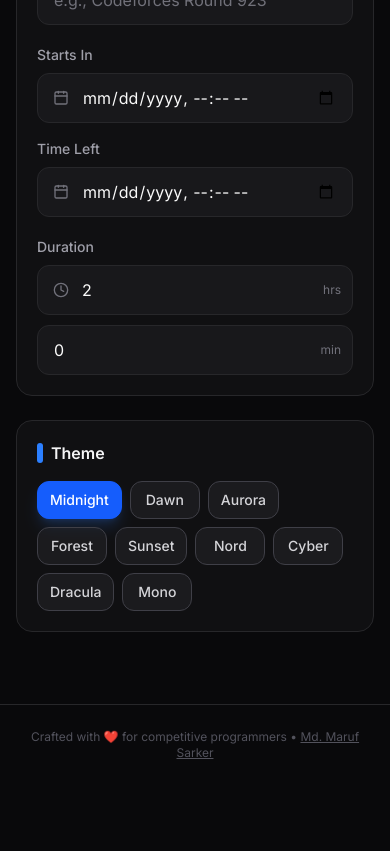
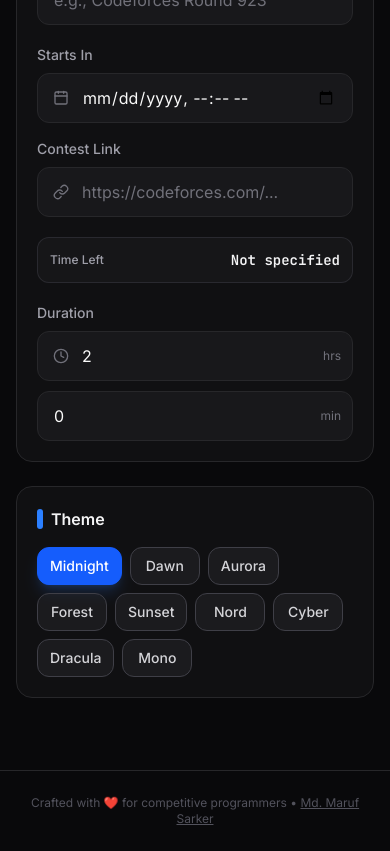
Before and after one commit to maruf-pfc/cp-snapshot, a React (Vite) app: page / in a window 390 px wide. Shown: the part 1160-2011 px from the top of the page. Before the commit the page ends 1945 px from the top, so only its background shows below. Built offline with nearby package versions, Linux system fonts and the light colour scheme.

Commit message:
feat: add Contest Link input, live Time Left countdown, and responsive grid layout

```diff
--- a/src/components/ContestForm.tsx
+++ b/src/components/ContestForm.tsx
@@ -1,29 +1,46 @@
 import React from "react";
 import { useContestStore } from "../hooks/useContestStore";
-import { Calendar, Clock } from "lucide-react";
+import { Calendar, Clock, Link } from "lucide-react";
+import { calculateTimeLeft } from "../utils/formatters";
 
 const ContestForm: React.FC = () => {
   const {
     contestName,
     startDateTime,
-    timeLeft,
+    contestLink,
     duration,
     setContestName,
     setStartDateTime,
-    setTimeLeft,
+    setContestLink,
     setDuration,
   } = useContestStore();
 
+  // Live-updating time left display
+  const [liveTimeLeft, setLiveTimeLeft] = React.useState(
+    calculateTimeLeft(startDateTime),
+  );
+
+  React.useEffect(() => {
+    if (!startDateTime) {
+      setLiveTimeLeft("Not specified");
+      return;
+    }
+    setLiveTimeLeft(calculateTimeLeft(startDateTime));
+    const timer = setInterval(
+      () => setLiveTimeLeft(calculateTimeLeft(startDateTime)),
+      1000,
+    );
+    return () => clearInterval(timer);
+  }, [startDateTime]);
+
   const handleDurationHours = (e: React.ChangeEvent<HTMLInputElement>) => {
     const hours = parseInt(e.target.value) || 0;
-    const mins = duration % 60;
-    setDuration(hours * 60 + mins);
+    setDuration(hours * 60 + (duration % 60));
   };
 
   const handleDurationMinutes = (e: React.ChangeEvent<HTMLInputElement>) => {
     const mins = parseInt(e.target.value) || 0;
-    const hours = Math.floor(duration / 60);
-    setDuration(hours * 60 + Math.min(mins, 59));
+    setDuration(Math.floor(duration / 60) * 60 + Math.min(mins, 59));
   };
 
   return (
@@ -58,18 +75,27 @@ const ContestForm: React.FC = () => {
         </div>
         <div>
           <label className="block text-sm font-medium mb-2 text-zinc-400">
-            Time Left
+            Contest Link
           </label>
           <div className="relative">
-            <Calendar className="absolute left-4 top-1/2 -translate-y-1/2 w-4 h-4 text-zinc-500" />
+            <Link className="absolute left-4 top-1/2 -translate-y-1/2 w-4 h-4 text-zinc-500" />
             <input
-              type="datetime-local"
-              value={timeLeft}
-              onChange={(e) => setTimeLeft(e.target.value)}
+              type="url"
+              value={contestLink}
+              onChange={(e) => setContestLink(e.target.value)}
+              placeholder="https://codeforces.com/..."
               className="input-field pl-11"
             />
           </div>
         </div>
+      </div>
+
+      {/* Live Time Left Display */}
+      <div className="p-3 rounded-xl bg-zinc-800/30 border border-zinc-700/50 flex items-center justify-between">
+        <span className="text-xs font-medium text-zinc-400">Time Left</span>
+        <span className="text-sm font-mono font-semibold text-zinc-100">
+          {liveTimeLeft}
+        </span>
       </div>
 
       <div>
```
